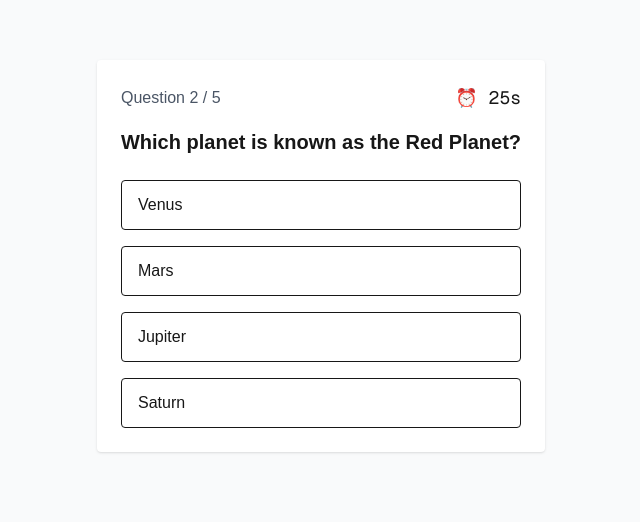
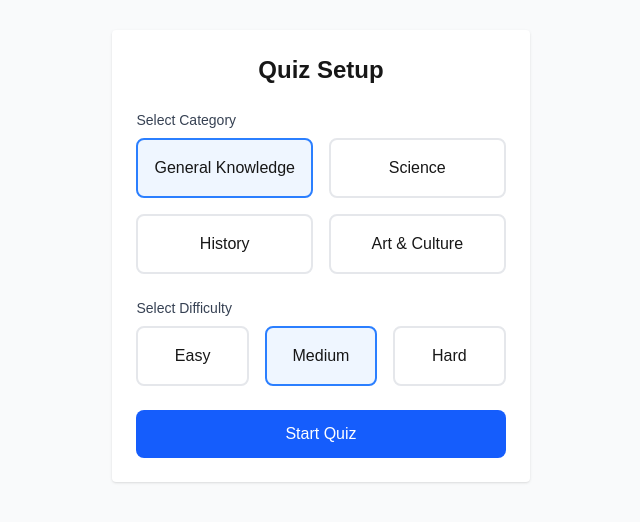
Before and after one commit to oyewoas/quiz-game, a Next.js app: page / in a window 1280 px wide. Shown: the part 164-686 px from the top of the page, without its empty margins (319-959 px from the left). Built offline with nearby package versions, Linux system fonts and the light colour scheme.

Commit message:
feat: integrate GameSetup with QuizGame and update configuration handling

```diff
--- a/src/app/page.tsx
+++ b/src/app/page.tsx
@@ -1,9 +1,23 @@
+"use client";
+
+import React, { useState } from "react";
 import QuizGame from "../components/QuizGame";
+import GameSetup, { GameConfig } from "../components/GameSetup";
 
 export default function Home() {
+  const [gameConfig, setGameConfig] = useState<GameConfig | null>(null);
+
+  const handleGameStart = (config: GameConfig) => {
+    setGameConfig(config);
+  };
+
   return (
     <div className="min-h-screen bg-gray-50 flex items-center justify-center">
-      <QuizGame />
+      {gameConfig ? (
+        <QuizGame config={gameConfig} />
+      ) : (
+        <GameSetup onStart={handleGameStart} />
+      )}
     </div>
   );
 }
--- a/src/components/QuizGame.tsx
+++ b/src/components/QuizGame.tsx
@@ -5,8 +5,13 @@ import { questions } from "../data/questions";
 import { useQuiz } from "../hooks/useQuiz";
 import { addLeaderboardEntry } from "../utils/leaderboard";
 import Leaderboard from "./Leaderboard";
+import { GameConfig } from "./GameSetup";
 
-const QuizGame: React.FC = () => {
+interface QuizGameProps {
+  config: GameConfig;
+}
+
+const QuizGame: React.FC<QuizGameProps> = ({ config }) => {
   const { quizState, currentQuestion, submitAnswer, resetQuiz } = useQuiz(questions);
   const [selectedOption, setSelectedOption] = useState<string | null>(null);
   const [showFeedback, setShowFeedback] = useState(false);
@@ -47,8 +52,8 @@ const QuizGame: React.FC = () => {
       playerName: playerName.trim(),
       score: quizState.score,
       date: new Date().toISOString(),
-      category: "General",
-      difficulty: "medium"
+      category: config.category,
+      difficulty: config.difficulty
     };
     addLeaderboardEntry(entry);
     setLatestEntryId(entry.id);
```
